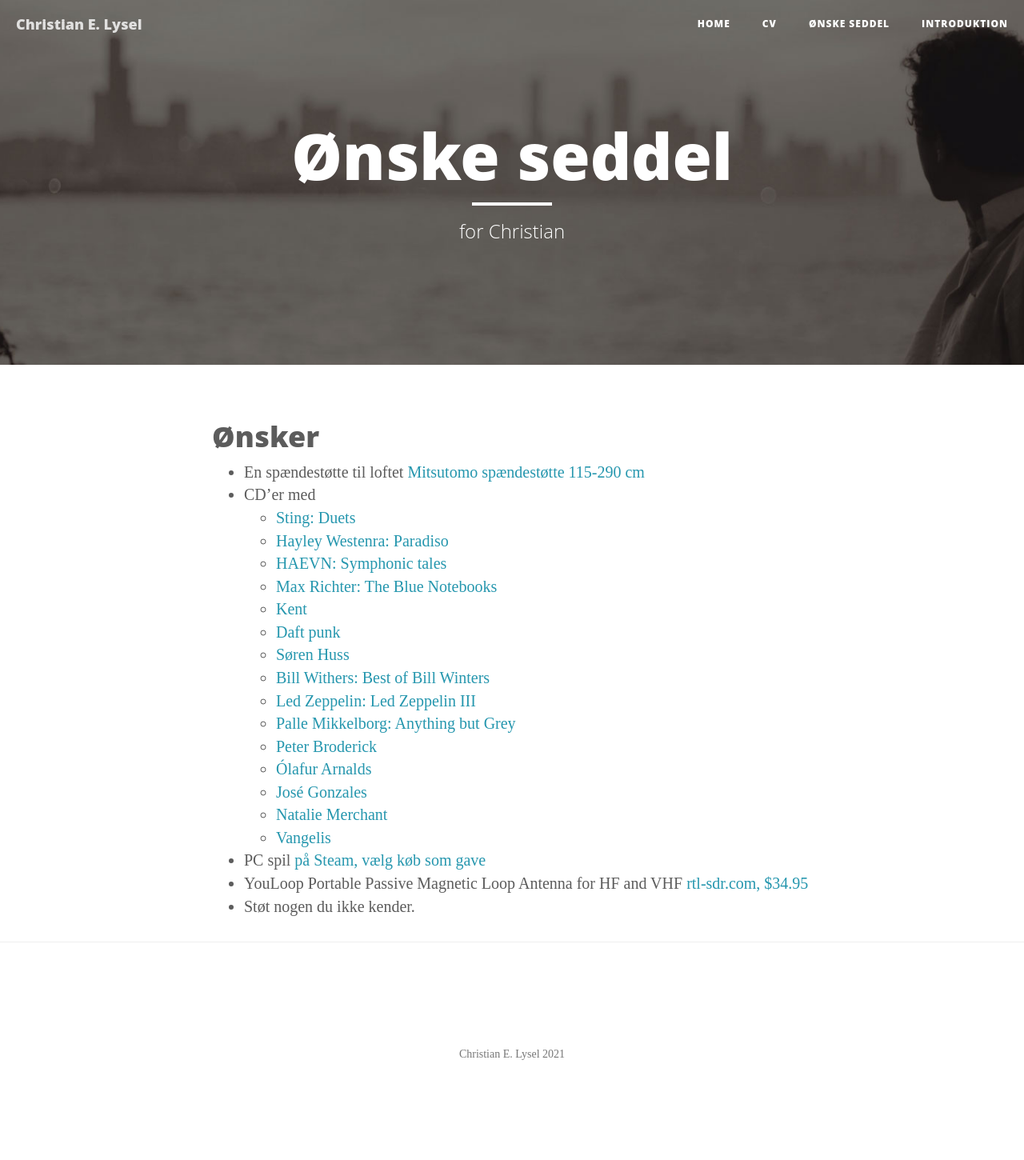
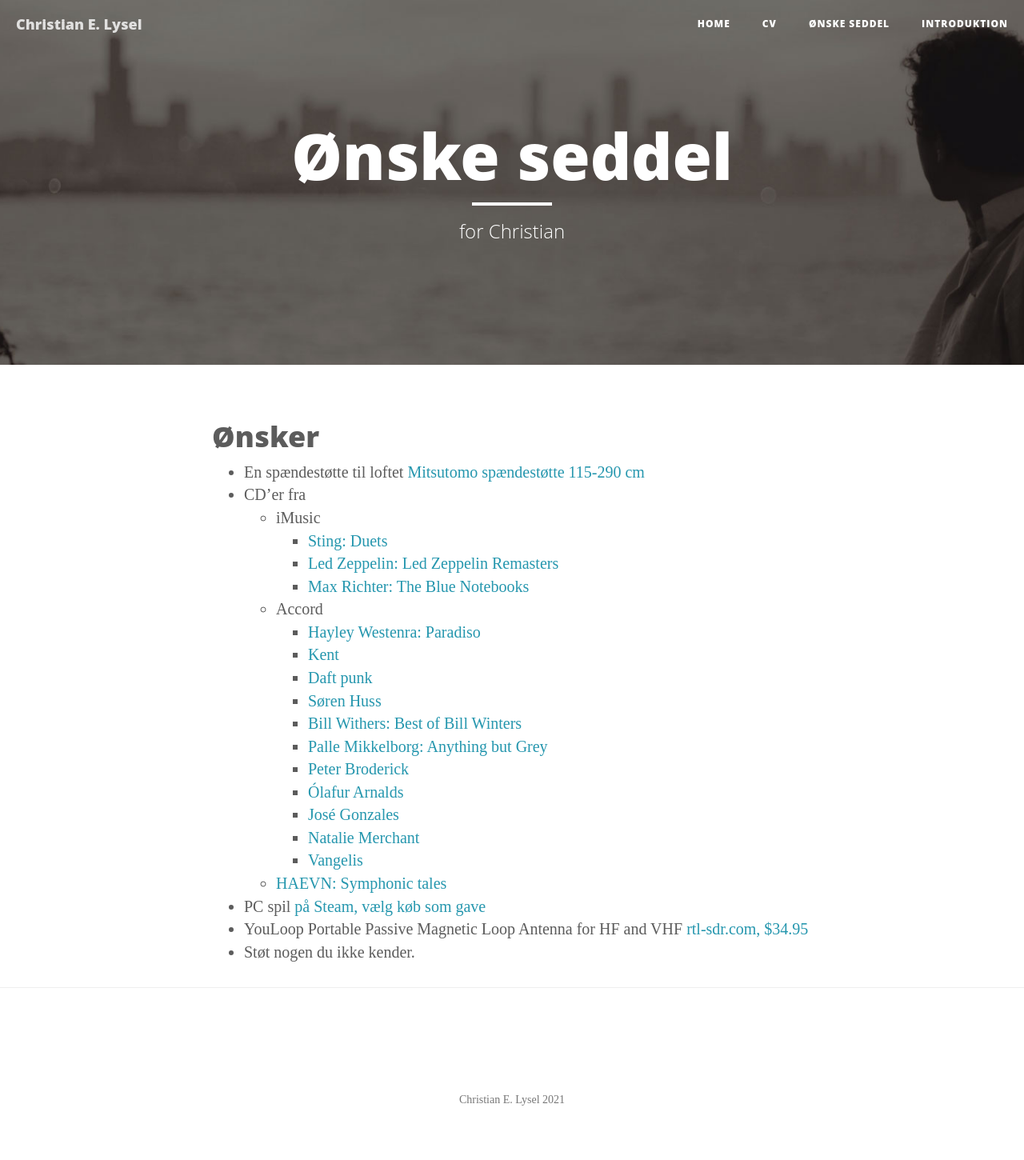
Before and after one commit to clysel/christian.lysel.net, a Jekyll site: the page built from gave.markdown, in a window 1280 px wide. Shown: the whole page at 80% size. Built offline with Jekyll 4.4.1, drawn with Linux system fonts in a browser that asks for light colours; before the commit the page ends 1393 px from its top, so only the background shows below that.

Commit message:
Update gave.markdown

```diff
--- a/gave.markdown
+++ b/gave.markdown
@@ -7,22 +7,24 @@ header-img: "img/about-bg.jpg"
 # Ønsker
 
 * En spændestøtte til loftet [Mitsutomo spændestøtte 115-290 cm](https://www.harald-nyborg.dk/produkt/spaendestoette)
-* CD'er med
-  * [Sting: Duets](https://da.imusic.dk/music/0602435364995/sting-2021-duets-cd?currency=DKK&vat=1&gclid=Cj0KCQjwo-aCBhC-ARIsAAkNQishiqPBFqVmzf57dB3E9JXJmzayFMTLtCWcACIPMgFLMsQhOgcEpTwaAvXbEALw_wcB)
-  * [Hayley Westenra: Paradiso](https://accord.dk/collections/hayley-westenra/products/hayley-westenra-ennio-morricone-paradiso?variant=37792651772099)
+* CD'er fra
+  * iMusic
+    * [Sting: Duets](https://da.imusic.dk/music/0602435364995/sting-2021-duets-cd?currency=DKK&vat=1&gclid=Cj0KCQjwo-aCBhC-ARIsAAkNQishiqPBFqVmzf57dB3E9JXJmzayFMTLtCWcACIPMgFLMsQhOgcEpTwaAvXbEALw_wcB)
+    * [Led Zeppelin: Led Zeppelin Remasters](https://da.imusic.dk/music/0075678041525/led-zeppelin-2019-remasters-cd?currency=DKK&vat=1)
+    * [Max Richter: The Blue Notebooks](https://imusic.dk/music/0028948350148/max-richter-2018-blue-notebooks-cd)
+  * Accord
+    * [Hayley Westenra: Paradiso](https://accord.dk/collections/hayley-westenra/products/hayley-westenra-ennio-morricone-paradiso?variant=37792651772099)
+    * [Kent](https://accord.dk/collections/kent-2?type=cd)
+    * [Daft punk](https://accord.dk/collections/daft-punk?type=cd)
+    * [Søren Huss](https://accord.dk/collections/soren-huss?type=cd)
+    * [Bill Withers: Best of Bill Winters](https://accord.dk/collections/bill-withers/products/bill-withers-best-of-bill-withers?variant=37882812203203)
+    * [Palle Mikkelborg: Anything but Grey](https://accord.dk/collections/palle-mikkelborg/products/palle-mikkelborg-anything-but-grey?variant=37673872588995)
+    * [Peter Broderick](https://accord.dk/collections/peter-broderick?type=cd)
+    * [Ólafur Arnalds](https://accord.dk/collections/olafur-arnalds?type=cd)
+    * [José Gonzales](https://accord.dk/collections/jose-gonzalez/products/jose-gonzalez-veneer)
+    * [Natalie Merchant](https://accord.dk/collections/natalie-merchant?type=cd)
+    * [Vangelis](https://accord.dk/collections/vangelis?type=cd)
   * [HAEVN: Symphonic tales](https://haevnmusic.store/collections/cds/products/symphonic-tales-cd?variant=31498813276233)
-  * [Max Richter: The Blue Notebooks](https://www.gaffashop.dk/shop/richter-max-the-69319p.html)
-  * [Kent](https://accord.dk/collections/kent-2?type=cd)
-  * [Daft punk](https://accord.dk/collections/daft-punk?type=cd)
-  * [Søren Huss](https://accord.dk/collections/soren-huss?type=cd)
-  * [Bill Withers: Best of Bill Winters](https://accord.dk/collections/bill-withers/products/bill-withers-best-of-bill-withers?variant=37882812203203)
-  * [Led Zeppelin: Led Zeppelin III](https://accord.dk/collections/led-zeppelin/products/led-zeppelin-led-zeppelin-iii)
-  * [Palle Mikkelborg: Anything but Grey](https://accord.dk/collections/palle-mikkelborg/products/palle-mikkelborg-anything-but-grey?variant=37673872588995)
-  * [Peter Broderick](https://accord.dk/collections/peter-broderick?type=cd)
-  * [Ólafur Arnalds](https://accord.dk/collections/olafur-arnalds?type=cd)
-  * [José Gonzales](https://accord.dk/collections/jose-gonzalez/products/jose-gonzalez-veneer)
-  * [Natalie Merchant](https://accord.dk/collections/natalie-merchant?type=cd)
-  * [Vangelis](https://accord.dk/collections/vangelis?type=cd)
 * PC spil [på Steam, vælg køb som gave](https://store.steampowered.com/wishlist/profiles/76561197993716838/#sort=order)
 * YouLoop Portable Passive Magnetic Loop Antenna for HF and VHF [rtl-sdr.com, $34.95](https://www.rtl-sdr.com/buy-rtl-sdr-dvb-t-dongles/?add-to-cart=41564)
 * Støt nogen du ikke kender.
```
